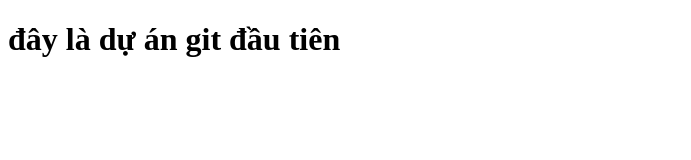
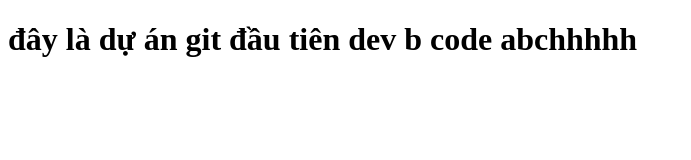
Before and after one commit to BBBonnnnn/bc45_duanGit, a plain HTML site: page index.html in a window 1280 px wide. Shown: the whole page, without its empty margins (0-691 px from the left). Drawn offline with Linux system fonts and the light colour scheme.

Commit message:
devb-code

```diff
--- a/index.html
+++ b/index.html
@@ -8,6 +8,6 @@
     <link rel="stylesheet" href="/styles/style.css">
 </head>
 <body>
-    <h1>đây là dự án git đầu tiên</h1>
+    <h1>đây là dự án git đầu tiên dev b code abchhhhh</h1>
 </body>
 </html>
```
Also changed, not shown: devB.html (+1 -0 lines).
